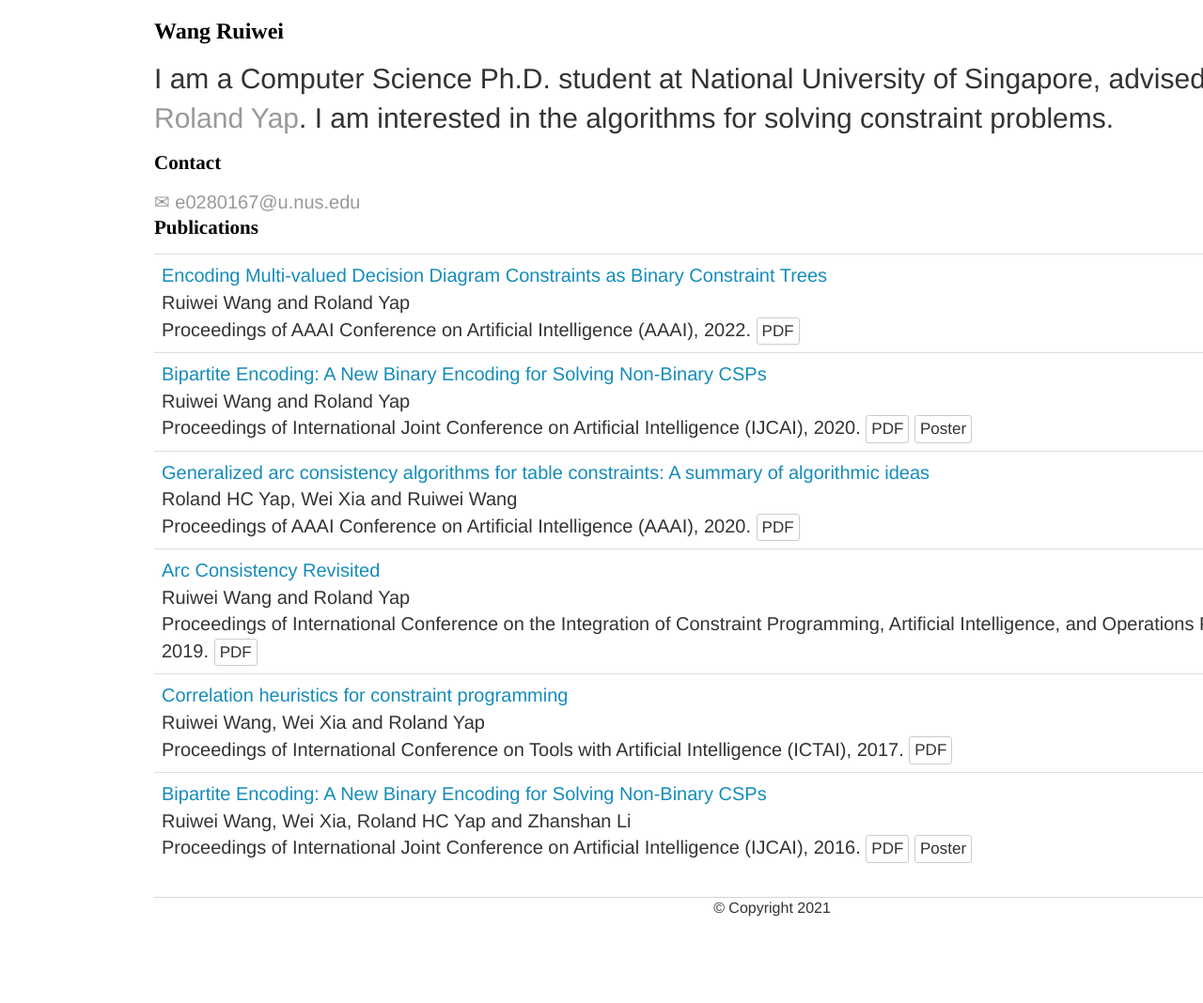
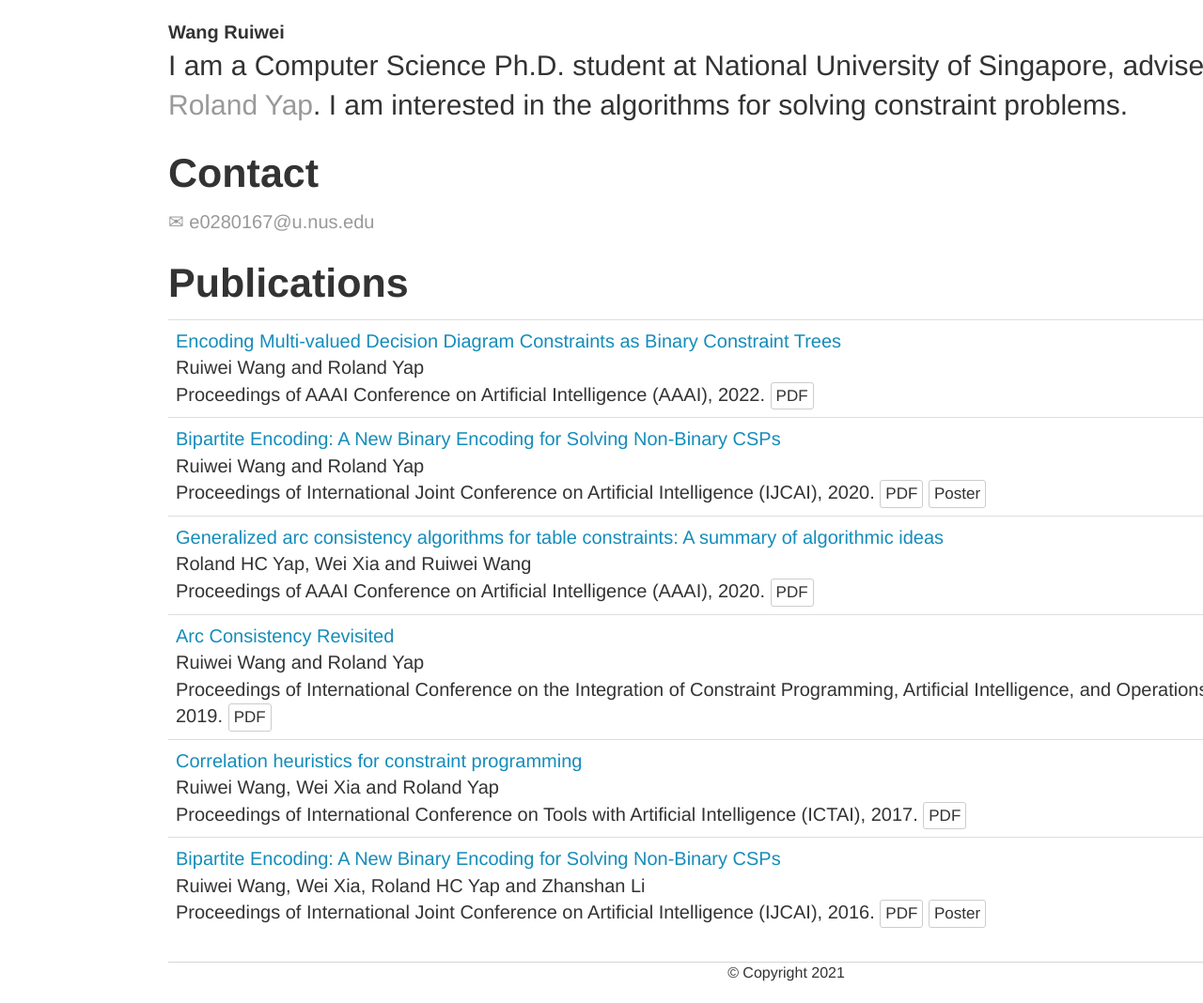
Before and after one commit to WangRuiwei/WangRuiwei.github.io, a Jekyll site: the page built from index.html, in a window 1280 px wide. Shown: the whole page at 94% size. Built offline with Jekyll 4.4.1, drawn with Linux system fonts in a browser that asks for light colours; before the commit the page ends 1040 px from its top, so only the background shows below that.

Commit message:
Update index.html

```diff
--- a/index.html
+++ b/index.html
@@ -2,14 +2,14 @@
 layout: default
 title: Wang Ruiwei
 ---
-<div class="row">
-<h1 style="margin: 0.0px 0.0px 16.1px 0.0px; line-height: 28.0px; font: 24.0px Times; color: #000000; -webkit-text-stroke: #000000"><span class="s1"><b>Wang Ruiwei</b></span></h1>
-<p class="p1"><span class="s1">I am a Computer Science Ph.D. student at National University of Singapore, advised by <a href="http://www.comp.nus.edu.sg/~ryap/"><span class="s2">Prof. Roland Yap</span></a>. I am interested in the algorithms for solving constraint problems.</span></p>
+<div class="blurb">
+<h1"><span class="s1"><b>Wang Ruiwei</b></span></h1>
+<p>I am a Computer Science Ph.D. student at National University of Singapore, advised by <a href="http://www.comp.nus.edu.sg/~ryap/"><span class="s2">Prof. Roland Yap</span></a>. I am interested in the algorithms for solving constraint problems.</p>
 
-<h2 style="margin: 0.0px 0.0px 15.4px 0.0px; line-height: 25.0px; font: 21.0px Times; color: #000000; -webkit-text-stroke: #000000"><span class="s1"><b>Contact</b></span></h2>
+<h2><span class="s1"><b>Contact</b></span></h2>
 <a href="mailto:e0280167@u.nus.edu"><span class="s2"> <span>&#9993;</span> e0280167@u.nus.edu</span></a>
 
-<h2 style="margin: 0.0px 0.0px 15.4px 0.0px; line-height: 25.0px; font: 21.0px Times; color: #000000; -webkit-text-stroke: #000000"><span class="s1"><b>Publications</b></span></h2>
+<h2><span class="s1"><b>Publications</b></span></h2>
 <table class="table">
 <tbody>
 <tr>
```
